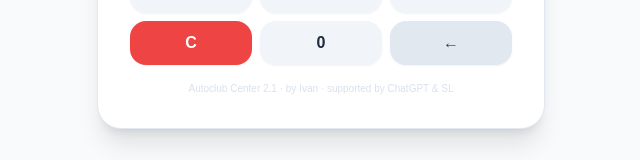
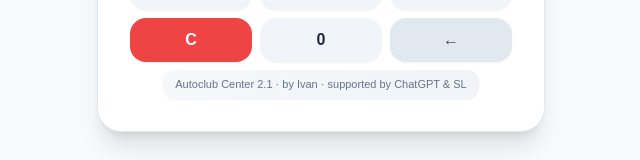
Before and after one commit to ivanpohorilyak-arch/autoclub-center-usato, a Next.js app: page /login in a window 1280 px wide. Shown: the part 613-773 px from the top of the page, without its empty margins (319-959 px from the left). Built offline with nearby package versions, Linux system fonts and the light colour scheme; no server answers.

Commit message:
Update login-form.tsx

```diff
--- a/components/auth/login-form.tsx
+++ b/components/auth/login-form.tsx
@@ -290,11 +290,13 @@ export function LoginForm() {
         )}
 
         <div
-          className={`pt-2 text-center text-[10px] text-slate-300 transition-all duration-700 ${
-            showCredit ? "opacity-70" : "opacity-0"
+          className={`mt-3 flex justify-center transition-all duration-700 ${
+            showCredit ? "translate-y-0 opacity-100" : "translate-y-2 opacity-0"
           }`}
         >
-          Autoclub Center 2.1 · by Ivan · supported by ChatGPT &amp; SL
+          <div className="rounded-xl bg-gradient-to-r from-slate-100/70 to-slate-200/50 px-3 py-1.5 text-[11px] text-slate-500 shadow-sm backdrop-blur-sm">
+            Autoclub Center 2.1 · by Ivan · supported by ChatGPT &amp; SL
+          </div>
         </div>
       </div>
     </div>
```
